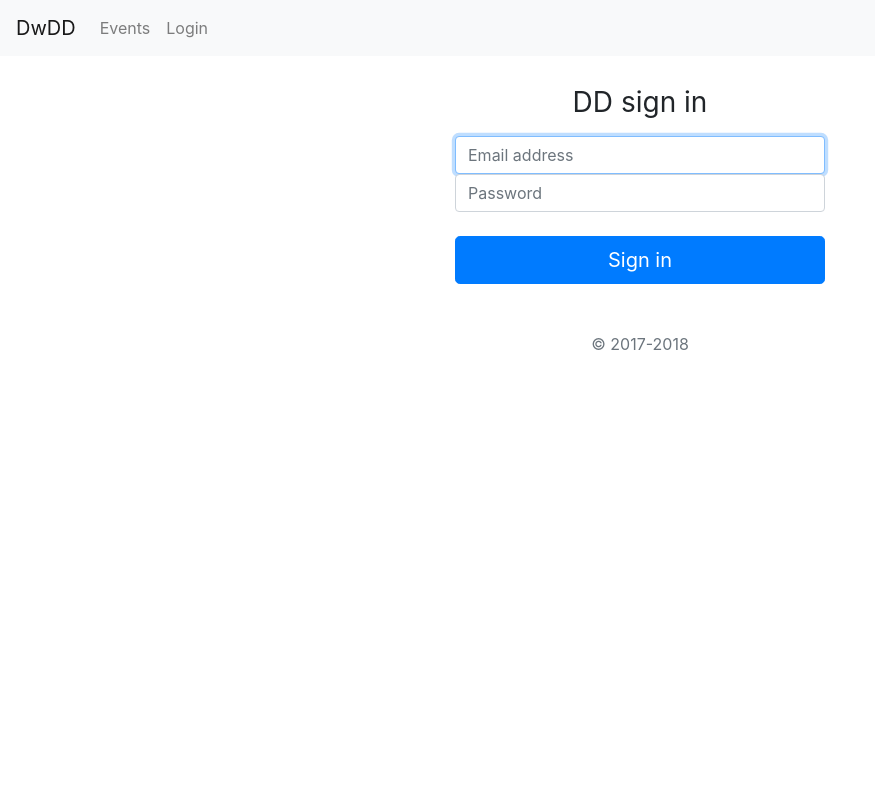
After one commit to Durian-Inc/DwDD, a Flask app: page /login in a window 1280 px wide. The commit adds this page. Shown: the whole page, without its empty margins (0-875 px from the left). Run offline with Flask 2, Linux system fonts and the light colour scheme; some libraries are stand-ins or nearby versions.

Commit message:
all front end pages exist

```diff
--- a/app/routes.py
+++ b/app/routes.py
@@ -16,3 +16,13 @@ def hello():
 @app.route('/a')
 def bonk():
     return render_template('drunkview.html')
+
+
+@app.route('/d')
+def bink():
+    return render_template('ddview.html')
+
+
+@app.route('/login')
+def log():
+    return render_template('login.html')
--- a/app/static/css/main.css
+++ b/app/static/css/main.css
@@ -1,3 +1,11 @@
+html,
+body {
+  height: 100%;
+}
+
+main {
+  height: calc(100% - 56px);
+}
 .cards-holder {
   padding: 15px;
 }
@@ -74,3 +117,9 @@
 .phone {
   float: right;
 }
+
+.form-signin {
+  max-width: 400px;
+  margin: auto;
+  padding: 30px 15px;
+}
--- a/app/templates/base.html
+++ b/app/templates/base.html
@@ -23,7 +23,7 @@
     <!-- Add your site or application content here -->
 
     <nav class="navbar navbar-expand-lg navbar-light bg-light">
-      <a class="navbar-brand" href="#">DwDD</a>
+      <a class="navbar-brand" href="/">DwDD</a>
       <button class="navbar-toggler" type="button" data-toggle="collapse" data-target="#navbarNavAltMarkup" aria-controls="navbarNavAltMarkup" aria-expanded="false" aria-label="Toggle navigation">
         <span class="navbar-toggler-icon"></span>
       </button>
--- a/app/templates/listview.html
+++ b/app/templates/listview.html
@@ -35,7 +35,7 @@ active
         </button>
       </div>
       <div class="modal-body">
-        <form id="newevent">
+        <form id="newevent" method="post">
           <div class="form-group">
             <label for="eventname">Event Name</label>
             <input type="text" class="form-control" id="eventname" placeholder="Bobby's Juice Kegger">
--- /dev/null
+++ b/app/templates/login.html
@@ -0,0 +1,15 @@
+{% extends 'base.html' %}
+{% block main %}
+<div class="text-center">
+  <form class="form-signin" method="post">
+    <h1 class="h3 mb-3 font-weight-normal">DD sign in</h1>
+    <label for="inputEmail" class="sr-only">Email address</label>
+    <input type="email" id="inputEmail" class="form-control" placeholder="Email address" required autofocus>
+    <label for="inputPassword" class="sr-only">Password</label>
+    <input type="password" id="inputPassword" class="form-control" placeholder="Password" required>
+    <br>
+    <button class="btn btn-lg btn-primary btn-block" type="submit">Sign in</button>
+    <p class="mt-5 mb-3 text-muted">&copy; 2017-2018</p>
+  </form>
+</div>
+{% endblock %}
```
Also changed, not shown: other parts of app/static/css/main.css (+42 -7 lines), app/templates/ddview.html (+9 -0 lines).
